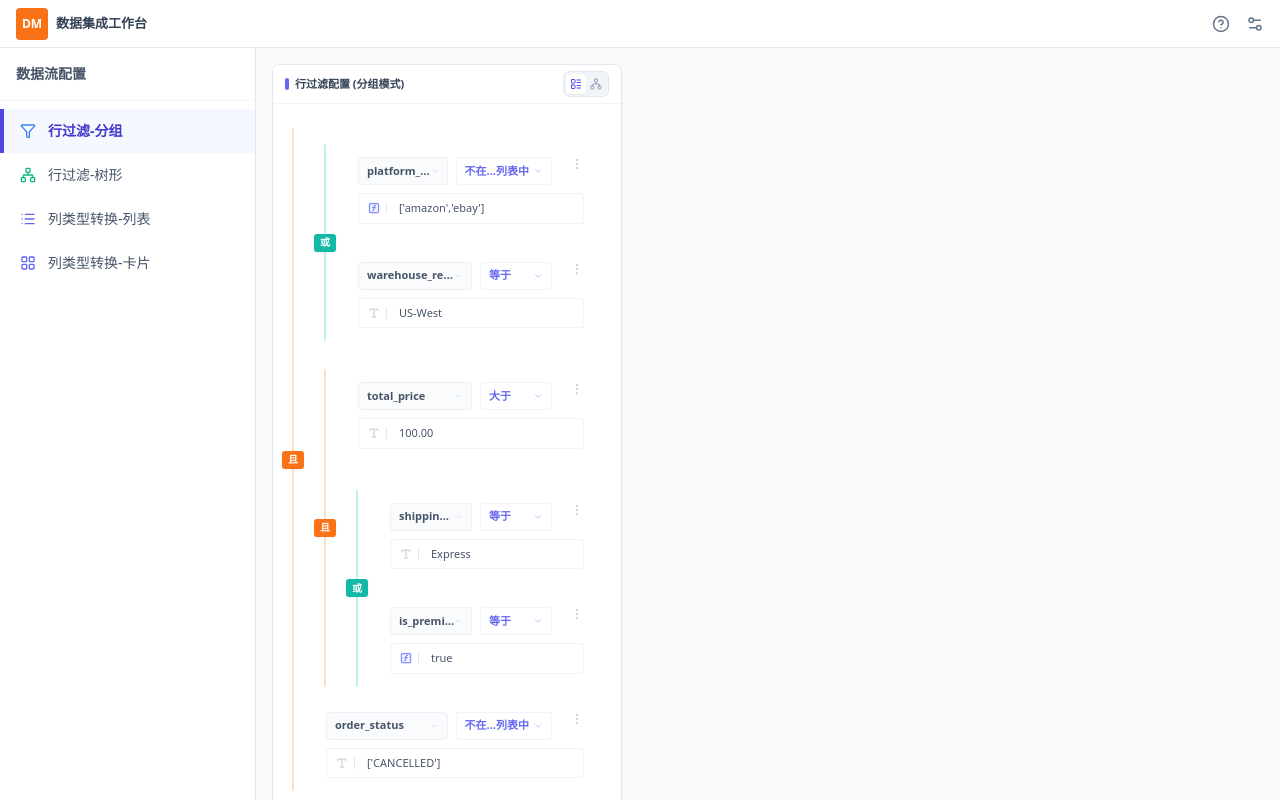
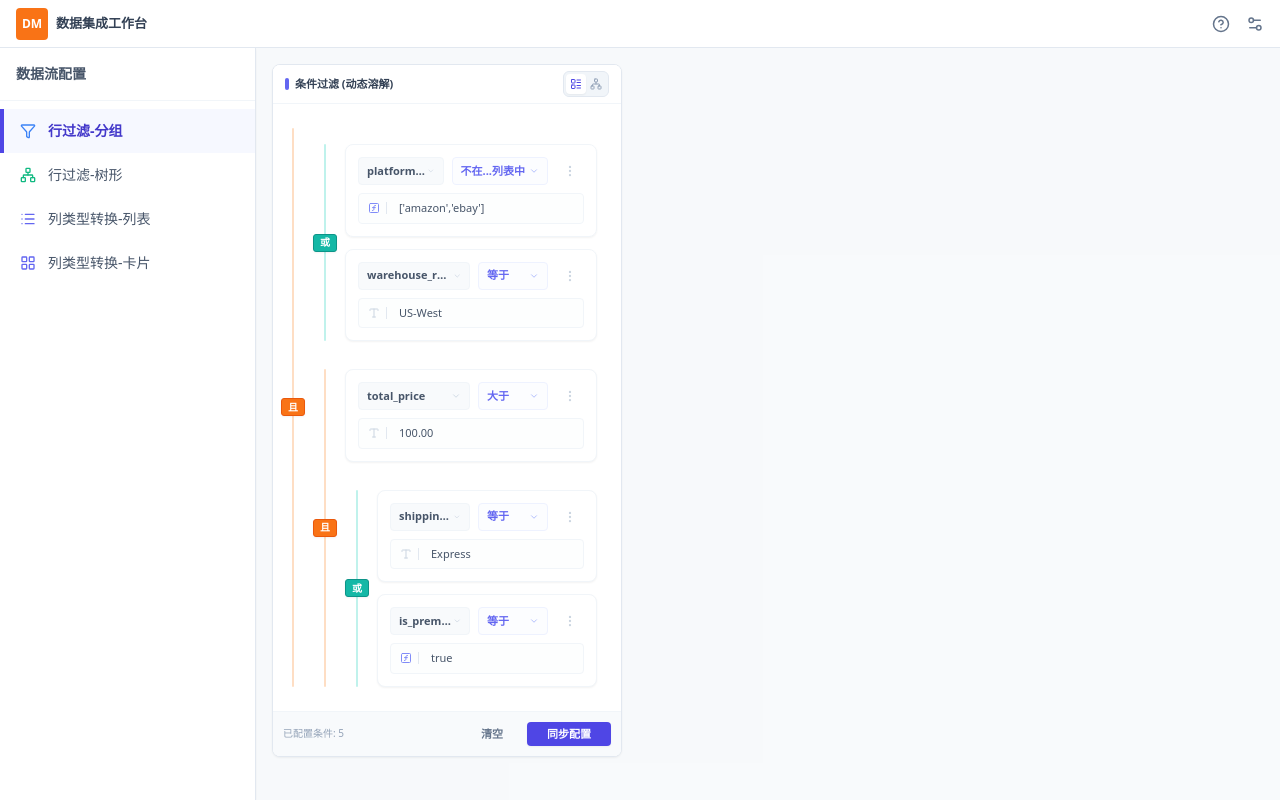
Before and after one commit to Jady891213/DeepPipeline-UI, a React (Vite) app: page / in a window 1280 px wide. Built offline with nearby package versions, Linux system fonts and the light colour scheme.

Commit message:
feat: Refactor filter and transform components
Updates the default mock data for transformations and simplifies the initial state of the filter component. Enhances the visual representation by incorporating new icons for database and nesting operations.

```diff
--- a/components/RowFilter.tsx
+++ b/components/RowFilter.tsx
@@ -34,10 +34,12 @@ interface Group {
   children: (Condition | Group)[];
 }
 
+type FilterNode = Condition | Group;
+
 const RowFilter: React.FC = () => {
   const [activeStyle, setActiveStyle] = useState<UIStyle>('spine');
 
-  const [rootGroup, setRootGroup] = useState<Group>({
+  const [root, setRoot] = useState<FilterNode>({
     id: 'root',
     type: 'group',
     conjunction: 'AND',
@@ -67,23 +69,17 @@ const RowFilter: React.FC = () => {
             ]
           }
         ]
-      },
-      { id: 'c6', type: 'item', field: 'order_status', operator: '不在...列表中', value: "['CANCELLED']", isFx: false }
+      }
     ]
   });
 
-  // Calculate total conditions accurately
   const totalConditionCount = useMemo(() => {
-    const countItems = (g: Group): number => {
-      let count = 0;
-      for (const child of g.children) {
-        if (child.type === 'item') count++;
-        else count += countItems(child);
-      }
-      return count;
+    const countItems = (node: FilterNode): number => {
+      if (node.type === 'item') return 1;
+      return node.children.reduce((acc, child) => acc + countItems(child), 0);
     };
-    return countItems(rootGroup);
-  }, [rootGroup]);
+    return countItems(root);
+  }, [root]);
 
   const createNewCondition = (): Condition => ({
     id: 'c_' + Math.random().toString(36).substr(2, 9),
@@ -94,7 +90,7 @@ const RowFilter: React.FC = () => {
     isFx: false
   });
 
-  const createNewGroup = (children: (Condition | Group)[] = []): Group => ({
+  const createNewGroup = (children: FilterNode[] = []): Group => ({
     id: 'g_' + Math.random().toString(36).substr(2, 9),
     type: 'group',
     conjunction: 'AND',
@@ -102,104 +98,90 @@ const RowFilter: React.FC = () => {
   });
 
   const toggleConjunction = (groupId: string) => {
-    const update = (g: Group): Group => {
-      if (g.id === groupId) return { ...g, conjunction: g.conjunction === 'AND' ? 'OR' : 'AND' };
-      return { ...g, children: g.children.map(c => c.type === 'group' ? update(c) : c) };
+    const update = (node: FilterNode): FilterNode => {
+      if (node.type === 'group') {
+        if (node.id === groupId) return { ...node, conjunction: node.conjunction === 'AND' ? 'OR' : 'AND' };
+        return { ...node, children: node.children.map(update) };
+      }
+      return node;
     };
-    setRootGroup(update(rootGroup));
+    setRoot(update(root));
   };
 
-  /**
-   * Recursively flattens any group that has only 1 child.
-   * Also removes groups that become empty (unless it's the root).
-   */
-  const flatten = (node: Group | Condition, isRoot = false): Group | Condition | null => {
+  const flatten = (node: FilterNode): FilterNode | null => {
     if (node.type === 'item') return node;
 
-    // First process all children recursively
     const processedChildren = node.children
-      .map(c => flatten(c, false))
-      .filter((c): c is Condition | Group => c !== null);
+      .map(flatten)
+      .filter((c): c is FilterNode => c !== null);
 
-    // If not root and no children remain, this group should be removed
-    if (!isRoot && processedChildren.length === 0) {
-      return null;
-    }
-
-    // If not root and only one child remains, promote the child to replace this group
-    if (!isRoot && processedChildren.length === 1) {
-      return processedChildren[0];
-    }
+    if (processedChildren.length === 0) return null;
+    if (processedChildren.length === 1) return processedChildren[0];
 
     return { ...node, children: processedChildren };
   };
 
   const handleAction = (targetId: string, action: 'add_in' | 'add_out' | 'to_sub' | 'delete') => {
-    const performUpdate = (g: Group): Group | null => {
-      const idx = g.children.findIndex(c => c.id === targetId);
+    const performUpdate = (node: FilterNode): FilterNode | null => {
+      if (node.type === 'item') {
+        if (node.id === targetId && action === 'delete') return null;
+        return node;
+      }
 
+      const idx = node.children.findIndex(c => c.id === targetId);
       if (idx !== -1) {
-        const newChildren = [...g.children];
-        const target = g.children[idx];
+        const newChildren = [...node.children];
+        const target = node.children[idx];
 
         if (action === 'add_in') {
           newChildren.splice(idx + 1, 0, createNewCondition());
-          return { ...g, children: newChildren };
+          return { ...node, children: newChildren };
         }
         if (action === 'delete') {
           newChildren.splice(idx, 1);
-          // If the group is now empty and it's not the root, signal deletion to parent
-          if (newChildren.length === 0 && g.id !== 'root') return null;
-          return { ...g, children: newChildren };
+          return newChildren.length === 0 ? null : { ...node, children: newChildren };
         }
         if (action === 'to_sub') {
           const sub = createNewGroup([target, createNewCondition()]);
           newChildren[idx] = sub;
-          return { ...g, children: newChildren };
+          return { ...node, children: newChildren };
         }
       }
 
-      // Check for nested updates
       let changed = false;
-      const nextChildren = g.children.map(child => {
-        if (child.type === 'group') {
+      const nextChildren = node.children.map(child => {
         const updatedChild = performUpdate(child);
         if (updatedChild !== child) {
           changed = true;
           return updatedChild;
         }
-        }
         return child;
-      }).filter((c): c is Group | Condition => c !== null);
+      }).filter((c): c is FilterNode => c !== null);
 
-      // Handle add_out separately as it adds a sibling to a parent
       if (action === 'add_out') {
-        const childIdx = g.children.findIndex(child =>
+        const childIdx = node.children.findIndex(child =>
           child.type === 'group' && child.children.some(c => c.id === targetId)
         );
         if (childIdx !== -1) {
           const resultChildren = [...nextChildren];
-          const currentRefIdx = resultChildren.findIndex(c => c.id === g.children[childIdx].id);
-          resultChildren.splice(currentRefIdx + 1, 0, createNewCondition());
-          return { ...g, children: resultChildren };
+          resultChildren.splice(childIdx + 1, 0, createNewCondition());
+          return { ...node, children: resultChildren };
         }
       }
 
       if (changed) {
-        if (nextChildren.length === 0 && g.id !== 'root') return null;
-        return { ...g, children: nextChildren };
+        return nextChildren.length === 0 ? null : { ...node, children: nextChildren };
       }
 
-      return g;
+      return node;
     };
 
-    const newRoot = performUpdate(rootGroup);
-    if (newRoot) {
-      // Apply the recursive flattening logic to handle the "single child" promotion requirement
-      const result = flatten(newRoot, true);
-      if (result && result.type === 'group') {
-        setRootGroup(result);
-      }
+    const updatedRoot = performUpdate(root);
+    if (!updatedRoot) {
+      setRoot(createNewGroup([createNewCondition()]));
+    } else {
+      const flattenedRoot = flatten(updatedRoot);
+      setRoot(flattenedRoot || createNewGroup([createNewCondition()]));
     }
   };
 
@@ -208,7 +190,7 @@ const RowFilter: React.FC = () => {
       <div className="px-3 py-1.5 border-b border-slate-100 flex items-center justify-between shrink-0 bg-white">
         <div className="flex items-center gap-1.5">
           <div className="w-1 h-3 rounded-full bg-indigo-500"></div>
-          <h2 className="text-[11px] font-bold text-slate-700">行过滤配置 (分组模式)</h2>
+          <h2 className="text-[11px] font-bold text-slate-700">条件过滤 (动态溶解)</h2>
         </div>
 
         <div className="flex bg-slate-100 p-0.5 rounded-md border border-slate-200">
@@ -227,32 +209,43 @@ const RowFilter: React.FC = () => {
         </div>
       </div>
 
-      <div className={`flex-1 overflow-auto p-6 transition-colors ${activeStyle === 'spine' ? 'bg-white' : 'bg-slate-50/20'}`}>
+      <div className="flex-1 overflow-auto p-6 bg-white transition-colors">
         <div className="max-w-[600px]">
+          {root.type === 'item' ? (
+            <div className="ml-4">
+              <ConditionItem
+                condition={root}
+                isOnly={true}
+                depth={0}
+                onAction={(action) => handleAction(root.id, action)}
+              />
+            </div>
+          ) : (
             <GroupNode
-            group={rootGroup}
+              group={root}
               depth={0}
               style={activeStyle}
               onToggle={toggleConjunction}
               onAction={handleAction}
               totalConditions={totalConditionCount}
             />
+          )}
         </div>
       </div>
 
       <div className="p-2.5 bg-slate-50 border-t border-slate-100 flex justify-between items-center shrink-0">
-        <span className="text-[10px] text-slate-400 font-medium tracking-tight">
-          活跃条件数: {totalConditionCount}
+        <span className="text-[10px] text-slate-400 font-medium">
+          已配置条件: {totalConditionCount}
         </span>
         <div className="flex gap-2">
           <button
-            onClick={() => setRootGroup(createNewGroup([createNewCondition()]))}
+            onClick={() => setRoot(createNewGroup([createNewCondition()]))}
             className="px-4 py-1 text-[11px] font-bold text-slate-500 hover:text-slate-700 transition-colors"
           >
-            重置
+            清空
           </button>
           <button className="px-5 py-1 text-[11px] font-bold bg-indigo-600 text-white rounded shadow-sm hover:bg-indigo-700 transition-all">
-            应用配置
+            同步配置
           </button>
         </div>
       </div>
@@ -270,9 +263,7 @@ const GroupNode: React.FC<{
 }> = ({ group, depth, style, onToggle, onAction, totalConditions }) => {
   const isAnd = group.conjunction === 'AND';
   const railColorClass = isAnd ? 'bg-orange-400' : 'bg-teal-400';
-  const buttonColorClass = isAnd
-    ? 'bg-orange-500 text-white border-orange-600'
-    : 'bg-teal-500 text-white border-teal-600';
+  const buttonColorClass = isAnd ? 'bg-orange-500 border-orange-600' : 'bg-teal-500 border-teal-600';
 
   const indentClass = depth > 0 ? 'mt-4 ml-8' : 'ml-4';
   const railOffset = '-left-8';
@@ -284,7 +275,7 @@ const GroupNode: React.FC<{
           <div className={`w-[2px] ${railColorClass} absolute top-0 bottom-0 left-1/2 -translate-x-1/2 rounded-full opacity-30`}></div>
           <button
             onClick={() => onToggle(group.id)}
-            className={`z-30 inline-flex items-center justify-center min-w-[20px] px-1.5 h-[18px] rounded-[3px] text-[10px] font-black shadow-sm transition-all hover:scale-110 active:scale-95 select-none ${buttonColorClass}`}
+            className={`z-30 inline-flex items-center justify-center min-w-[20px] px-1.5 h-[18px] rounded-[3px] text-[10px] font-black shadow-sm text-white transition-all hover:scale-110 active:scale-95 select-none border ${buttonColorClass}`}
           >
             {isAnd ? '且' : '或'}
           </button>
@@ -293,7 +284,6 @@ const GroupNode: React.FC<{
         <div className="flex flex-col gap-3">
           {group.children.map((child) => (
             <div key={child.id} className="relative">
-              <div className="flex-1">
               {child.type === 'item' ? (
                 <ConditionItem
                   condition={child}
@@ -312,7 +302,6 @@ const GroupNode: React.FC<{
                 />
               )}
             </div>
-            </div>
           ))}
         </div>
       </div>
@@ -328,15 +317,11 @@ const ConditionItem: React.FC<{
 }> = ({ condition, isOnly, depth, onAction }) => {
   const [menuOpen, setMenuOpen] = useState(false);
   const menuRef = useRef<HTMLDivElement>(null);
-
-  // Disable add_out if at top level (depth 0) OR if it's the only condition
   const disableAddOut = isOnly || depth === 0;
 
   useEffect(() => {
     const handleClickOutside = (event: MouseEvent) => {
-      if (menuRef.current && !menuRef.current.contains(event.target as Node)) {
-        setMenuOpen(false);
-      }
+      if (menuRef.current && !menuRef.current.contains(event.target as Node)) setMenuOpen(false);
     };
     if (menuOpen) document.addEventListener('mousedown', handleClickOutside);
     return () => document.removeEventListener('mousedown', handleClickOutside);
@@ -348,89 +333,54 @@ const ConditionItem: React.FC<{
   };
 
   return (
-    <div className="bg-transparent border border-transparent rounded transition-all flex flex-col relative group/card hover:bg-slate-50/50 hover:border-indigo-100/50">
+    <div className="bg-white border border-slate-100 rounded-lg shadow-sm hover:border-indigo-100/80 transition-all flex flex-col group/card">
+      {/* Header Row: Field + Operator + Menu */}
+      <div className="flex items-center gap-2 px-3 pt-3 pb-2">
+        {/* Source Field Selection */}
+        <div className="flex-1 min-w-0 h-7 flex items-center px-2 bg-slate-50 border border-slate-100 rounded text-[11px] font-bold text-slate-600 truncate cursor-pointer hover:border-indigo-200 transition-all group/field">
+          <span className="truncate">{condition.field}</span>
+          <ChevronDown size={10} className="ml-auto text-slate-300 group-hover/field:text-indigo-400" />
+        </div>
 
-      {/* More Button */}
-      <div className="absolute top-2 right-2 z-40" ref={menuRef}>
+        {/* Operator Selection */}
+        <div className="shrink-0 min-w-[70px] h-7 flex items-center justify-between px-2 border border-indigo-50 rounded text-[11px] font-bold text-indigo-500 bg-indigo-50/20 hover:border-indigo-300 transition-all cursor-pointer group/op">
+          <span className="truncate">{condition.operator}</span>
+          <ChevronDown size={10} className="text-indigo-300 ml-1 shrink-0 group-hover/op:text-indigo-500" />
+        </div>
+
+        {/* More Menu Button - Fixed layout placement to prevent overlap */}
+        <div className="shrink-0 relative" ref={menuRef}>
           <button
             onClick={() => setMenuOpen(!menuOpen)}
-          className={`p-1 transition-colors ${menuOpen ? 'text-indigo-600' : 'text-slate-300 hover:text-indigo-600'}`}
+            className={`w-7 h-7 flex items-center justify-center rounded transition-colors ${menuOpen ? 'text-indigo-600 bg-indigo-50 border border-indigo-100' : 'text-slate-300 hover:text-indigo-600 hover:bg-slate-50 border border-transparent'}`}
           >
             <MoreVertical size={14} />
           </button>
 
-        {/* Dropdown Menu - Includes the requested 4 operations */}
           {menuOpen && (
             <div className="absolute right-0 top-full mt-1 w-52 bg-white border border-slate-100 rounded-lg shadow-xl py-1 z-50 overflow-hidden animate-in fade-in zoom-in-95 duration-100 origin-top-right">
-            <button
-              onClick={() => handleMenuClick('add_in')}
-              className="w-full flex items-center gap-2 px-3 py-1.5 text-[10px] font-bold text-slate-600 hover:bg-indigo-50 hover:text-indigo-600 transition-colors text-left group/btn"
-            >
-              <PlusCircle size={12} className="shrink-0 text-slate-400 group-hover/btn:text-indigo-500" />
-              <span>添加组内条件</span>
-            </button>
-
-            <button
-              disabled={disableAddOut}
-              onClick={() => handleMenuClick('add_out')}
-              className={`w-full flex items-center gap-2 px-3 py-1.5 text-[10px] font-bold text-left transition-colors group/btn ${disableAddOut ? 'text-slate-300 cursor-not-allowed bg-slate-50/50' : 'text-slate-600 hover:bg-indigo-50 hover:text-indigo-600'}`}
-            >
-              <ArrowRightCircle size={12} className={`shrink-0 ${disableAddOut ? 'text-slate-200' : 'text-slate-400 group-hover/btn:text-indigo-500'}`} />
-              <span>添加组外条件</span>
-              {disableAddOut && <Ban size={10} className="ml-auto text-slate-200" />}
-            </button>
-
-            <button
-              onClick={() => handleMenuClick('to_sub')}
-              className="w-full flex items-center gap-2 px-3 py-1.5 text-[10px] font-bold text-slate-600 hover:bg-indigo-50 hover:text-indigo-600 transition-colors text-left group/btn"
-            >
-              <Layers size={12} className="shrink-0 text-slate-400 group-hover/btn:text-indigo-500" />
-              <span>转换为子组并添加条件</span>
-            </button>
-
+              <MenuOption icon={<PlusCircle size={12}/>} label="添加组内条件" onClick={() => handleMenuClick('add_in')} />
+              <MenuOption icon={<ArrowRightCircle size={12}/>} label="添加组外条件" onClick={() => handleMenuClick('add_out')} disabled={disableAddOut} />
+              <MenuOption icon={<Layers size={12}/>} label="转换为子组" onClick={() => handleMenuClick('to_sub')} />
               <div className="my-1 border-t border-slate-50" />
-
-            <button
-              disabled={isOnly}
-              onClick={() => handleMenuClick('delete')}
-              className={`w-full flex items-center gap-2 px-3 py-1.5 text-[10px] font-bold text-left transition-colors ${isOnly ? 'text-slate-200 cursor-not-allowed bg-slate-50/30' : 'text-red-400 hover:bg-red-50 hover:text-red-600'}`}
-            >
-              <Trash2 size={12} className="shrink-0" />
-              <span>删除</span>
-              {isOnly && <Ban size={10} className="ml-auto text-slate-200" />}
-            </button>
+              <MenuOption icon={<Trash2 size={12}/>} label="删除" onClick={() => handleMenuClick('delete')} variant="danger" disabled={isOnly} />
             </div>
           )}
         </div>
-
-      <div className="flex items-center gap-2 px-3 pt-3 pb-2">
-        <div className="flex-1 min-w-0 h-7 flex items-center px-2 bg-slate-100/40 border border-slate-200/50 rounded text-[11px] font-bold text-slate-600 truncate cursor-pointer hover:border-indigo-300 hover:bg-white transition-all group/field">
-          <span className="truncate">{condition.field}</span>
-          <ChevronDown size={10} className="ml-auto text-slate-300 group-hover/field:text-indigo-500" />
       </div>
 
-        <div className="shrink-0 min-w-[72px] h-7 flex items-center justify-between px-2 border border-slate-200/50 rounded text-[11px] font-bold text-indigo-500 bg-white hover:border-indigo-300 transition-all cursor-pointer group/op">
-          <span className="truncate mr-1">{condition.operator}</span>
-          <ChevronDown size={10} className="text-indigo-300 group-hover/op:text-indigo-500 shrink-0" />
-        </div>
-        <div className="w-6 shrink-0" />
-      </div>
-
+      {/* Value Input Row */}
       <div className="px-3 pb-3">
         <div className="relative flex items-center">
           <div className="absolute left-2.5 top-1/2 -translate-y-1/2 flex items-center gap-1.5 pointer-events-none z-10">
-            {condition.isFx ? (
-              <FunctionSquare size={12} className="text-indigo-400 bg-indigo-50/50 rounded-[2px]" strokeWidth={2.5} />
-            ) : (
-              <Type size={12} className="text-slate-300" strokeWidth={2.5} />
-            )}
+            {condition.isFx ? <FunctionSquare size={12} className="text-indigo-400" /> : <Type size={12} className="text-slate-300" />}
             <div className="w-[1px] h-3 bg-slate-200" />
           </div>
           <input
             type="text"
             placeholder="输入匹配值..."
             defaultValue={condition.value}
-            className="w-full text-[11px] pl-10 pr-3 py-1.5 rounded border border-slate-200/50 bg-white focus:border-indigo-300 focus:ring-1 focus:ring-indigo-100 outline-none transition-all placeholder:text-slate-300 text-slate-600 font-medium"
+            className="w-full text-[11px] pl-10 pr-3 py-1.5 rounded border border-slate-100 bg-slate-50/30 focus:border-indigo-300 focus:bg-white focus:ring-4 focus:ring-indigo-500/5 outline-none transition-all font-medium text-slate-600"
           />
         </div>
       </div>
@@ -438,4 +388,22 @@ const ConditionItem: React.FC<{
   );
 };
 
+const MenuOption: React.FC<{ icon: React.ReactNode; label: string; onClick: () => void; disabled?: boolean; variant?: 'default' | 'danger' }> = ({ icon, label, onClick, disabled, variant = 'default' }) => (
+  <button
+    disabled={disabled}
+    onClick={onClick}
+    className={`w-full flex items-center gap-2 px-3 py-2 text-[10px] font-bold text-left transition-colors ${
+      disabled
+      ? 'text-slate-200 cursor-not-allowed'
+      : variant === 'danger'
+        ? 'text-red-400 hover:bg-red-50 hover:text-red-600'
+        : 'text-slate-600 hover:bg-indigo-50 hover:text-indigo-600'
+    }`}
+  >
+    {icon}
+    <span>{label}</span>
+    {disabled && <Ban size={10} className="ml-auto opacity-50" />}
+  </button>
+);
+
 export default RowFilter;
```
Also changed, not shown: components/TransformTable.tsx (+132 -93 lines). Lines whose indentation alone changed are shown as unchanged.
